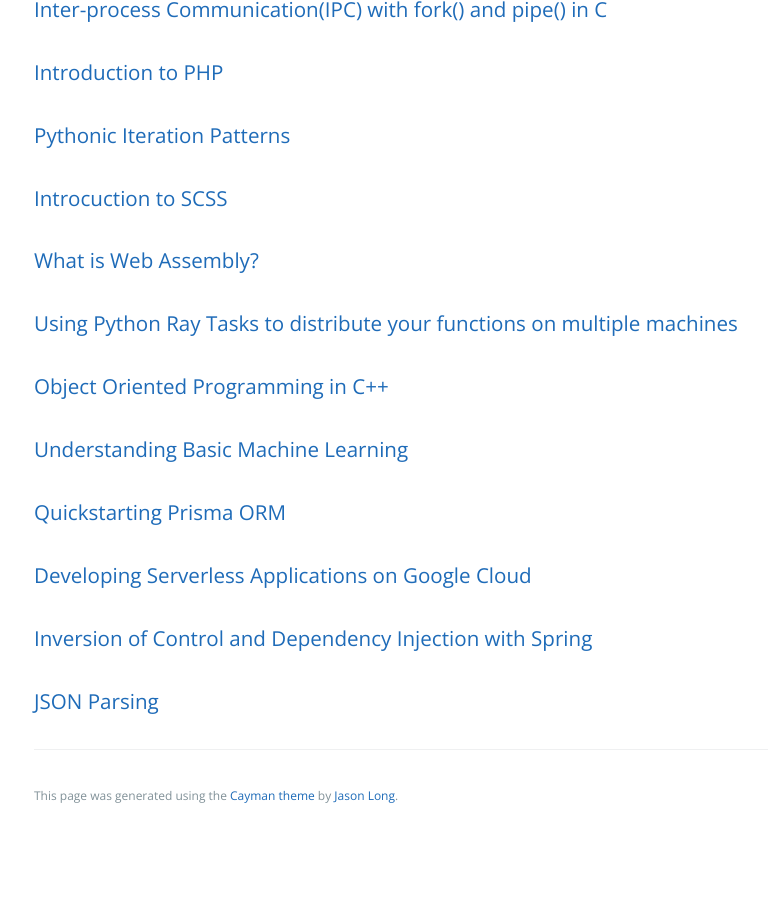
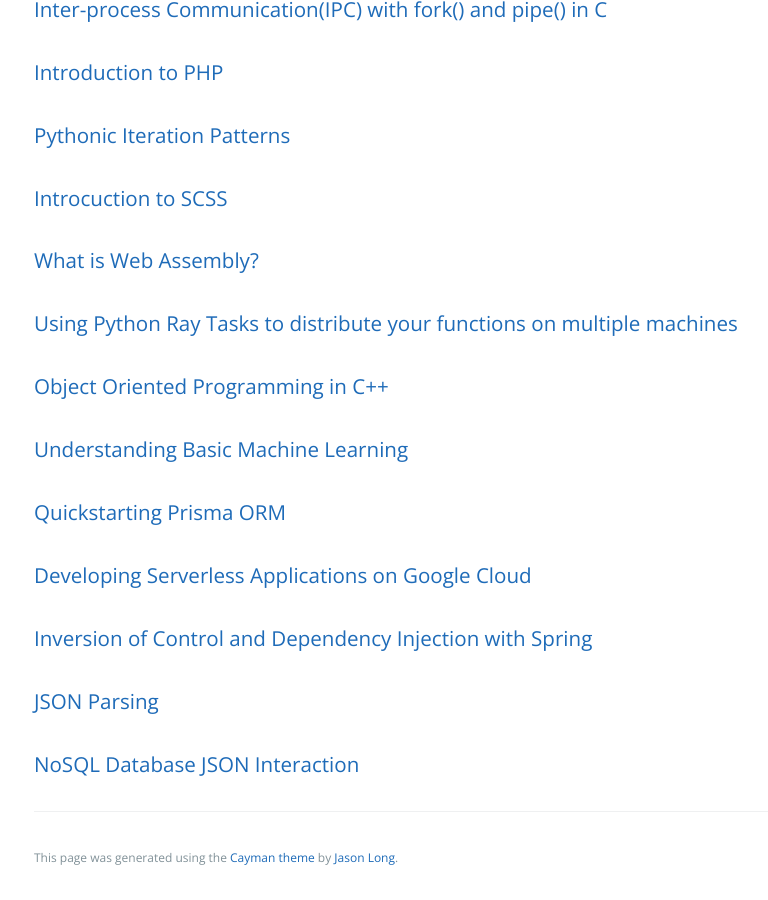
Before and after one commit to learning-software-engineering/learning-software-engineering.github.io, a Jekyll site: the page built from Topics/Tech_Stacks.md, in a window 1280 px wide and 900 px high, scrolled down 4063 px. Shown: the whole window, without its empty margins (190-958 px from the left). Built offline with Jekyll 4.4.1, drawn with Linux system fonts in a browser that asks for light colours; our own code applies the rules of GitHub Pages for plain Markdown files; before the commit the page ends 4901 px from its top, so only the background shows below that.

Commit message:
Update Tech_Stacks.md

```diff
--- a/Topics/Tech_Stacks.md
+++ b/Topics/Tech_Stacks.md
@@ -139,3 +139,5 @@
 ### [Inversion of Control and Dependency Injection with Spring](./Tech_Stacks/SpringIoC.md)
 
 ### [JSON Parsing](./Tech_Stacks/JsonParsing.md)
+
+### [NoSQL Database JSON Interaction](./Tech_Stacks/NoSQL_database_JSON_interaction.md)
```
